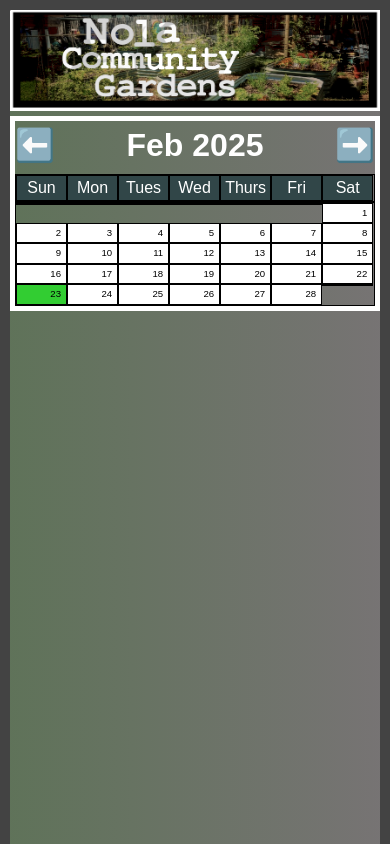
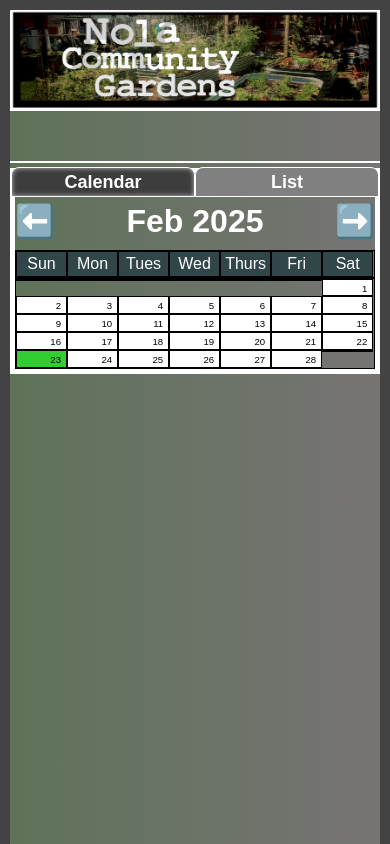
Before and after one commit to MichaelPaulKunz/nola-community-gardens, a Next.js app: page / in a window 390 px wide. Shown: the top 844 px of the page. Built offline with nearby package versions, Linux system fonts and the light colour scheme; no server answers.

Commit message:
bring back tabs

```diff
--- a/app/components/Events/Tabs.tsx
+++ b/app/components/Events/Tabs.tsx
@@ -49,12 +49,12 @@
 
   return (
     <div className="center-content tab-bar">
-      <ul className="hidden text-lg font-medium text-center text-gray-900 shadow-sm sm:flex dark:divide-gray-700 dark:text-gray-400">
+      <ul className="text-lg font-medium text-center text-gray-900 shadow-sm sm:flex dark:divide-gray-700 dark:text-gray-400">
           <li className="w-full">
-              <button onClick={selectCal} style={{float: 'left', backgroundColor: state.calendarBg}} className={` ${state.calendarShadow} tab inline-block w-full border-r border-gray-200 dark:border-gray-700 dark:bg-gray-700 dark:text-white" aria-current="page"`}>Calendar</button>
+              <button onClick={selectCal} style={{float: 'left', backgroundColor: state.calendarBg}} className={` ${state.calendarShadow} tab inline-block border-r border-gray-200 dark:border-gray-700 dark:bg-gray-700 dark:text-white" aria-current="page"`}>Calendar</button>
           </li>
           <li className="w-full">
-              <button onClick={selectList} style={{float: 'right', backgroundColor: state.listBg}} className={`${state.listShadow} tab inline-block w-full border-r border-gray-200 dark:border-gray-700 dark:hover:text-white dark:bg-gray-800 dark:hover:bg-gray-700`}>List</button>
+              <button onClick={selectList} style={{float: 'right', backgroundColor: state.listBg}} className={`${state.listShadow} tab inline-block border-r border-gray-200 dark:border-gray-700 dark:hover:text-white dark:bg-gray-800 dark:hover:bg-gray-700`}>List</button>
           </li>
       </ul>
     </div>
--- a/app/globals.css
+++ b/app/globals.css
@@ -220,6 +220,7 @@
   /* background-color: grey; */
   color: white;
   font-weight: bold;
+  width: 100%;
 }
 
 .tab-pressed {
@@ -342,9 +343,32 @@
 
   .square-date {
     text-align: right;
-    margin: 2px 5px;
+    margin: 2px 5px -.5px;
     font-size: 60%;
   }
 
+  .tab-bar {
+    max-width: 45%;
+    background-color: grey;
+    border: 1px solid white;
+    max-height: 100px;
+    margin-top: 50px;
+  }
 
+  .tab {
+    margin: 5px 0px 0 0px;
+    textAlign: center;
+    border-radius: 0.5rem 0.5rem 0 0;
+    max-height: 40px;
+    max-width: 50%;
+    border: 1px solid white;
+    /* background-color: grey; */
+    color: white;
+    font-weight: bold;
+  }
+
+  /* .w-full {
+    width: 70%;
+  }
+   */
 }
```
